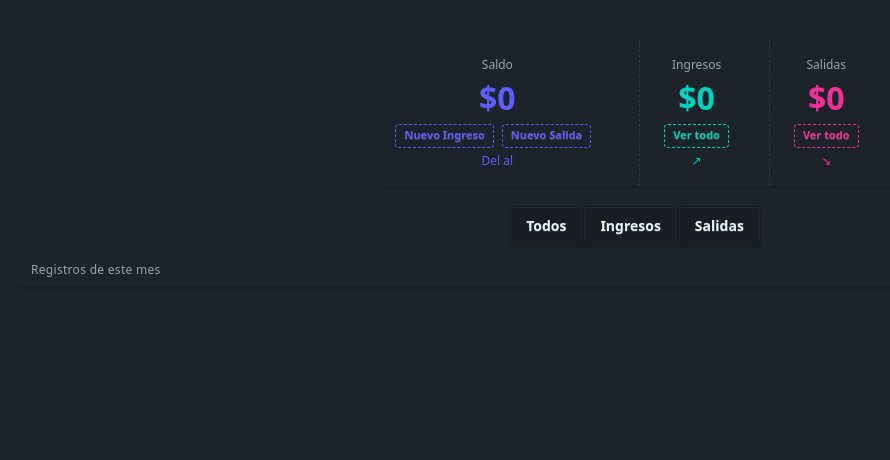
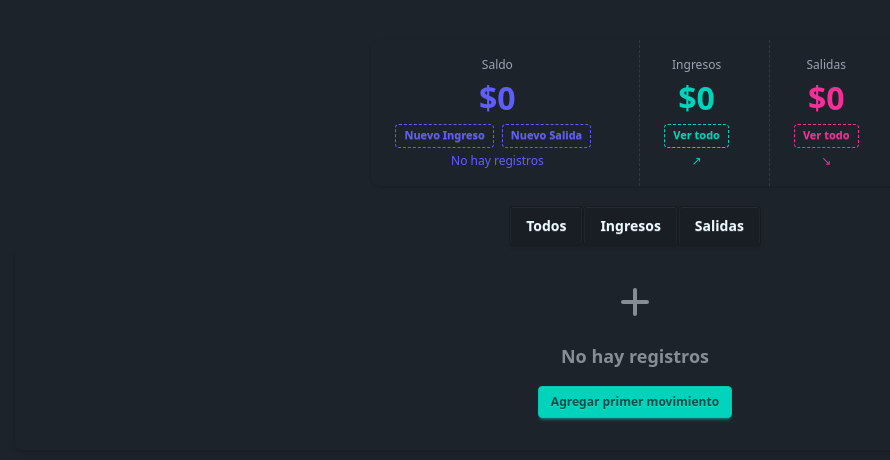
Before and after one commit to asosar20/control-gastos, a Vue app: page / in a window 1280 px wide. Shown: the top 460 px of the page, without its empty margins (5-895 px from the left). Built offline with nearby package versions, Linux system fonts and the light colour scheme.

Commit message:
Mejora: mensajes al iniciar el programa sin registros

```diff
--- a/src/components/ListMoveComponent.vue
+++ b/src/components/ListMoveComponent.vue
@@ -16,12 +16,14 @@ const sortedMoves = computed(() => {
   return [...props.moves].sort((a, b) => new Date(b.isoDate).getTime() - new Date(a.isoDate).getTime());
 });
 
+
 </script>
 
 <template>
   <div class="px-5">
     <ul class="list bg-base-100 rounded-box shadow-md">
-      <li class="p-4 pb-2 text-xs opacity-60 tracking-wide">
+      <template v-if="moves.length > 0">
+        <li class="p-4 pb-2 text-xs opacity-60 tracking-wide">
         Registros de este mes
       </li>
 
@@ -51,6 +53,20 @@ const sortedMoves = computed(() => {
           </div>
         </div>
       </li>
+      </template>
+      <template v-else>
+        <li class="p-8 text-center">
+          <div class="opacity-50 mb-4">
+            <svg xmlns="http://www.w3.org/2000/svg" class="w-12 h-12 mx-auto mb-4" fill="none" viewBox="0 0 24 24" stroke="currentColor">
+              <path stroke-linecap="round" stroke-linejoin="round" stroke-width="2" d="M12 6v6m0 0v6m0-6h6m-6 0H6" />
+            </svg>
+            <p class="text-lg font-semibold">No hay registros</p>
+          </div>
+          <RouterLink to="/new-input" class="btn btn-accent btn-sm">
+            Agregar primer movimiento
+          </RouterLink>
+        </li>
+      </template>
     </ul>
   </div>
 </template>
--- a/src/components/SummaryComponent.vue
+++ b/src/components/SummaryComponent.vue
@@ -31,8 +31,11 @@ const props = defineProps<{
           </button>
           </RouterLink>
         </div>
-        <div class="stat-desc mt-1 text-primary">
+        <div class="stat-desc mt-1 text-primary" v-if="props.primeraFecha">
           Del {{props.primeraFecha}} al {{props.ultimaFecha}}
+        </div>
+        <div v-elfe class="stat-desc mt-1 text-primary">
+          No hay registros
         </div>
       </div>
 
```
